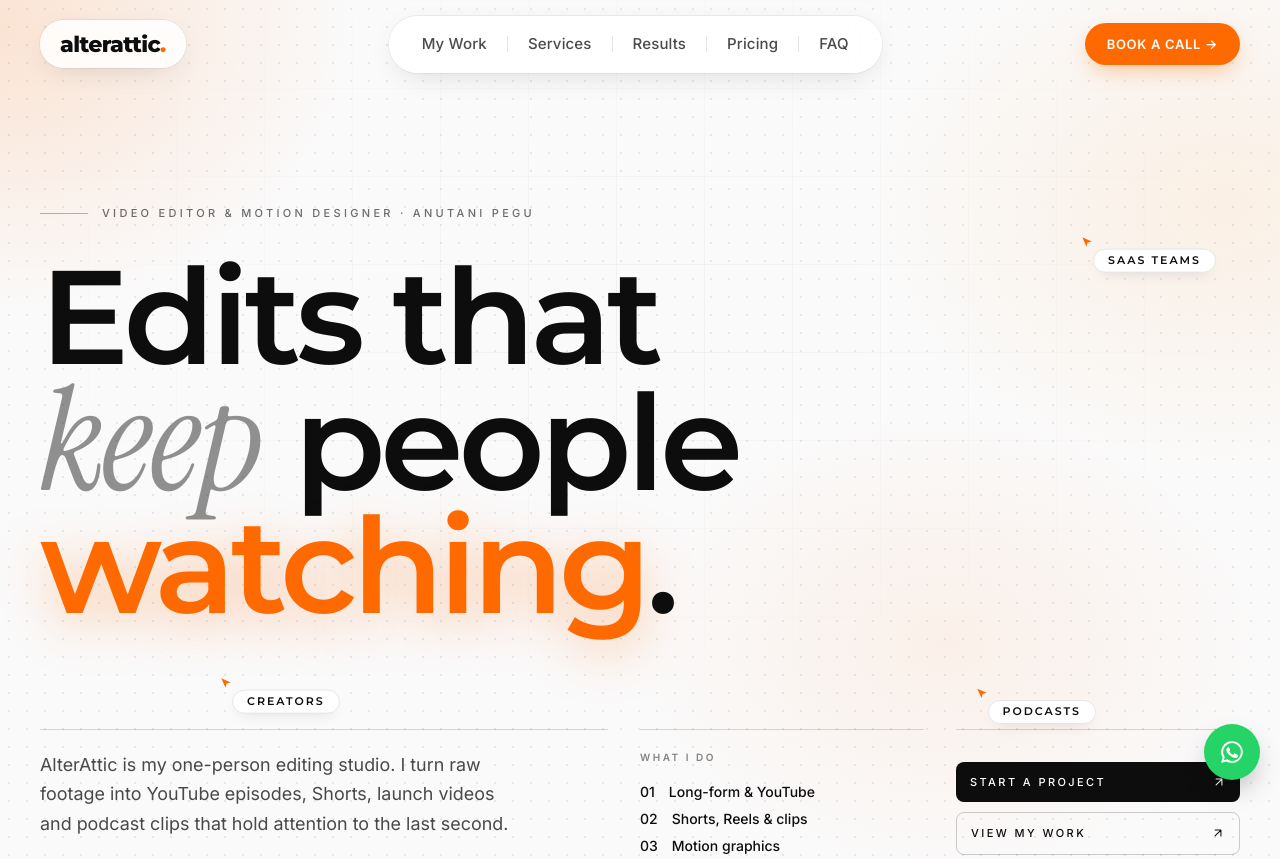
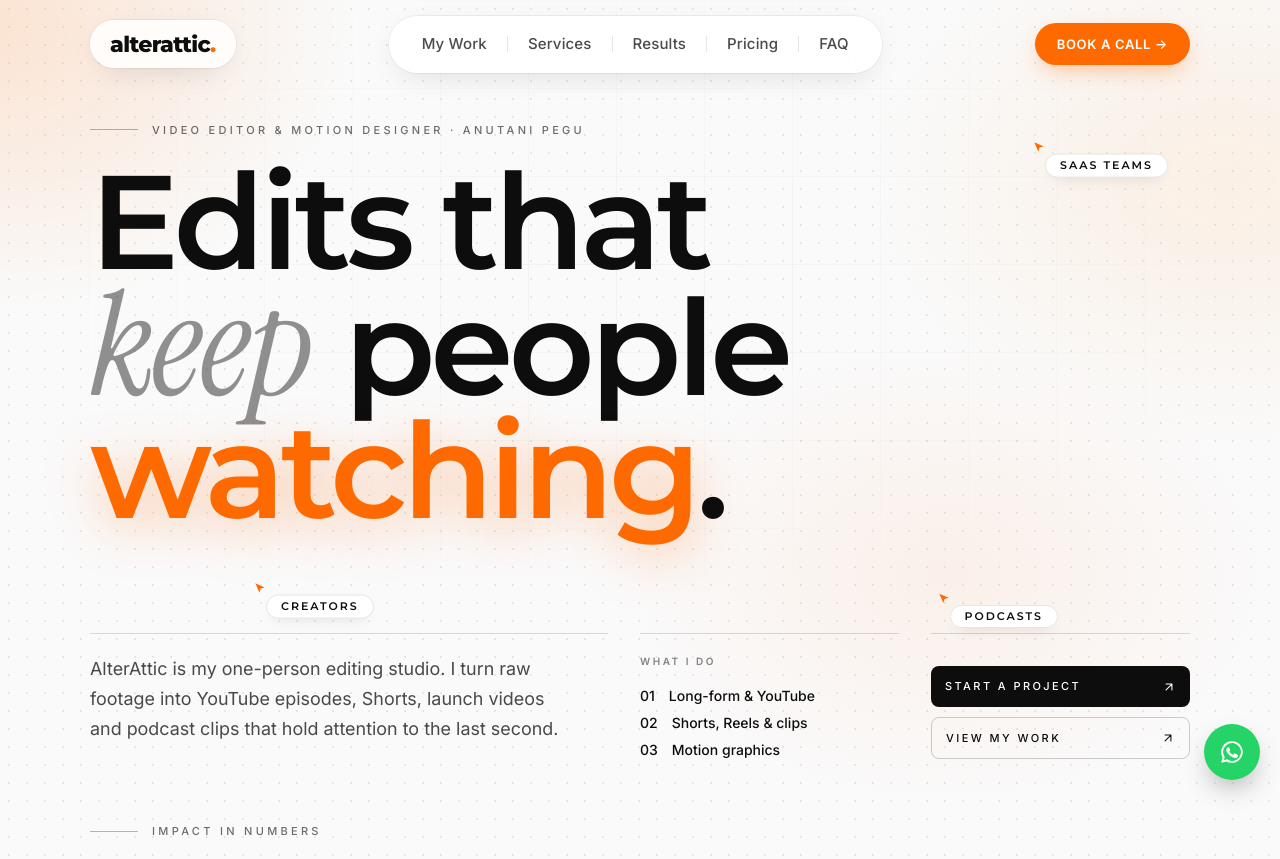
Before and after one commit to Anutani/AlterAttic, a plain HTML site: page public/index.html in a window 1280 px wide. Shown: the top 859 px of the page. Drawn offline with Linux system fonts and the light colour scheme.

Commit message:
Bring the header in from the edges and close the gap above the headline
Co-Authored-By: Claude Opus 5.5 <noreply@anthropic.com>
Claude-Session: https://claude.ai/code/session_01CbWHb4xB1AaKV392Ywuo4b

```diff
--- a/public/index.html
+++ b/public/index.html
@@ -36,7 +36,7 @@ button{font:inherit;color:inherit;background:none;border:0;cursor:pointer}
 img{display:block;max-width:100%}
 ul{list-style:none}
 ::selection{background:var(--or);color:#fff}
-.wrap{max-width:1280px;margin:0 auto;padding-inline:var(--pad)}
+.wrap{max-width:1180px;margin:0 auto;padding-inline:var(--pad)}
 .w6{max-width:1152px;margin:0 auto;padding-inline:var(--pad)}
 h1,h2,h3,.disp{font-family:var(--disp);letter-spacing:-.02em}
 h1 i,h2 i,h3 i{font-family:var(--serif);font-style:italic;font-weight:400;letter-spacing:-.01em}
@@ -76,14 +76,14 @@ h1 i,h2 i,h3 i{font-family:var(--serif);font-style:italic;font-weight:400;letter
 .menu .cta-s{margin-top:16px;width:100%;justify-content:center;border:0}
 
 /* hero */
-.hero{position:relative;padding-top:clamp(150px,16vw,210px);overflow:hidden;isolation:isolate}
+.hero{position:relative;padding-top:clamp(108px,9.5vw,136px);overflow:hidden;isolation:isolate}
 .hero::before{content:"";position:absolute;inset:-10% -10% 0;z-index:-1;pointer-events:none;
   background:radial-gradient(clamp(320px,40vw,640px) clamp(280px,32vw,520px) at 8% 12%,rgb(var(--orr) / .16),transparent 70%),
              radial-gradient(clamp(320px,40vw,620px) clamp(260px,30vw,480px) at 88% 30%,rgb(255 163 71 / .12),transparent 70%),
              radial-gradient(clamp(300px,36vw,560px) clamp(240px,26vw,420px) at 70% 75%,rgb(var(--orr) / .07),transparent 70%)}
 .hero::after{content:"";position:absolute;inset:0;z-index:-1;pointer-events:none;background-image:linear-gradient(rgb(13 13 13 / .04) 1px,transparent 1px),linear-gradient(90deg,rgb(13 13 13 / .04) 1px,transparent 1px);background-size:88px 88px;
   -webkit-mask:radial-gradient(ellipse 70% 60% at 50% 35%,#000,transparent 75%);mask:radial-gradient(ellipse 70% 60% at 50% 35%,#000,transparent 75%)}
-.hero h1{position:relative;margin-top:36px;font-weight:600;font-size:clamp(58px,10.4vw,152px);line-height:.9;letter-spacing:-.035em}
+.hero h1{position:relative;margin-top:24px;font-weight:600;font-size:clamp(58px,10.4vw,152px);line-height:.9;letter-spacing:-.035em}
 .hero h1 i{color:rgb(13 13 13 / .45);font-size:1.08em}
 .hero h1 .o{color:var(--or);text-shadow:0 12px 50px rgb(var(--orr) / .35)}
 .hero h1 .d{color:var(--fg)}
@@ -390,7 +390,7 @@ footer .b1{top:-160px;left:20%;width:900px;height:500px;background:rgb(var(--orr
     <h1 class="reveal in">Edits that<br><i>keep</i> people<br><span class="o">watching</span><span class="d">.</span>
       <span class="tag t1"><svg><use href="#cur"></use></svg>SaaS teams</span><span class="tag t2"><svg><use href="#cur"></use></svg>Creators</span><span class="tag t3"><svg><use href="#cur"></use></svg>Podcasts</span>
     </h1>
-    <div class="hrow reveal">
+    <div class="hrow reveal in">
       <div><p class="about">AlterAttic is my one-person editing studio. I turn raw footage into YouTube episodes, Shorts, launch videos and podcast clips that hold attention to the last second.</p></div>
       <div><p class="wl">What I do</p><ul><li><b>01</b>Long-form &amp; YouTube</li><li><b>02</b>Shorts, Reels &amp; clips</li><li><b>03</b>Motion graphics</li></ul></div>
       <div class="hbtns">
```
Also changed, not shown: src/index.html (+3 -3 lines).
